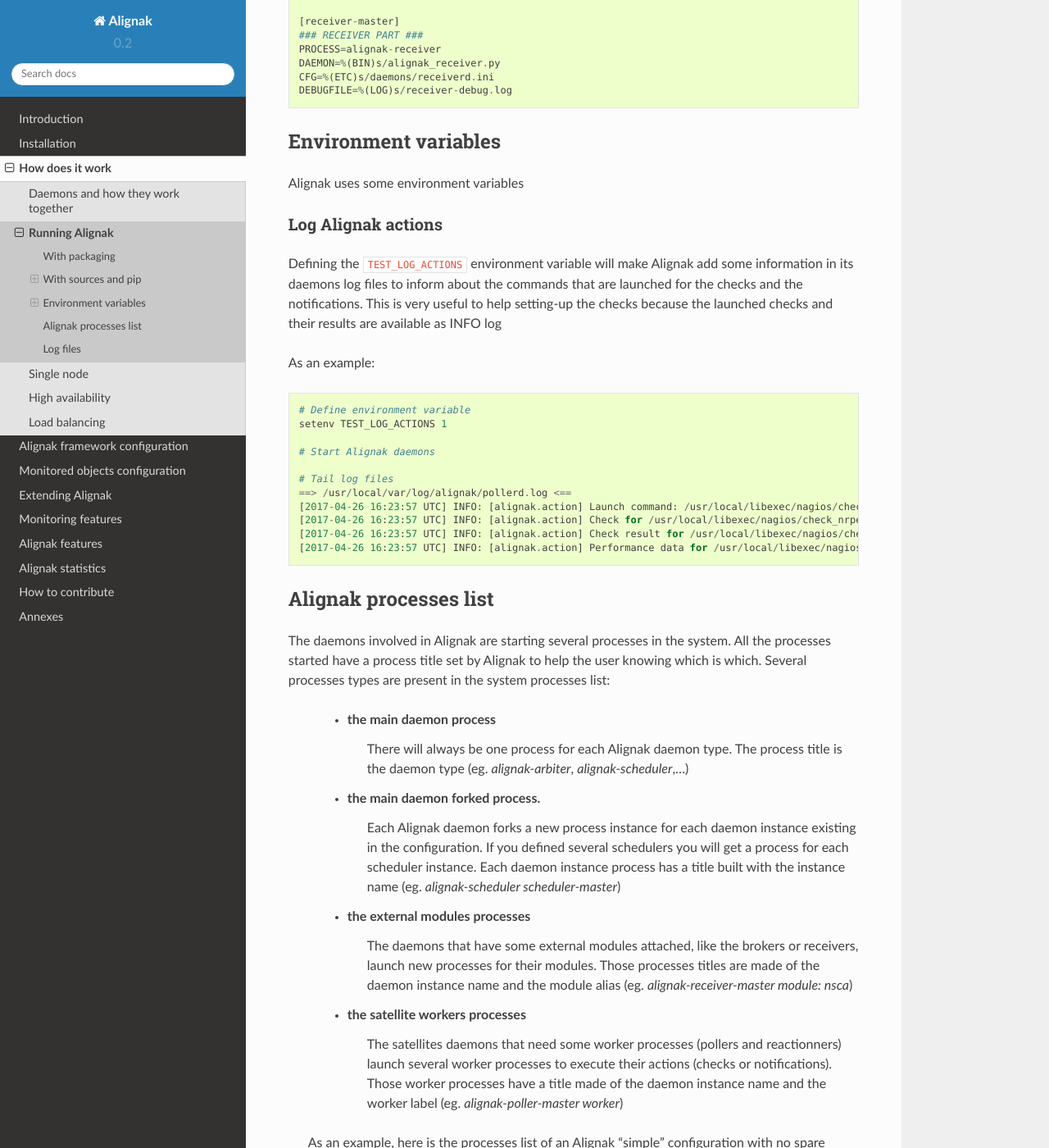
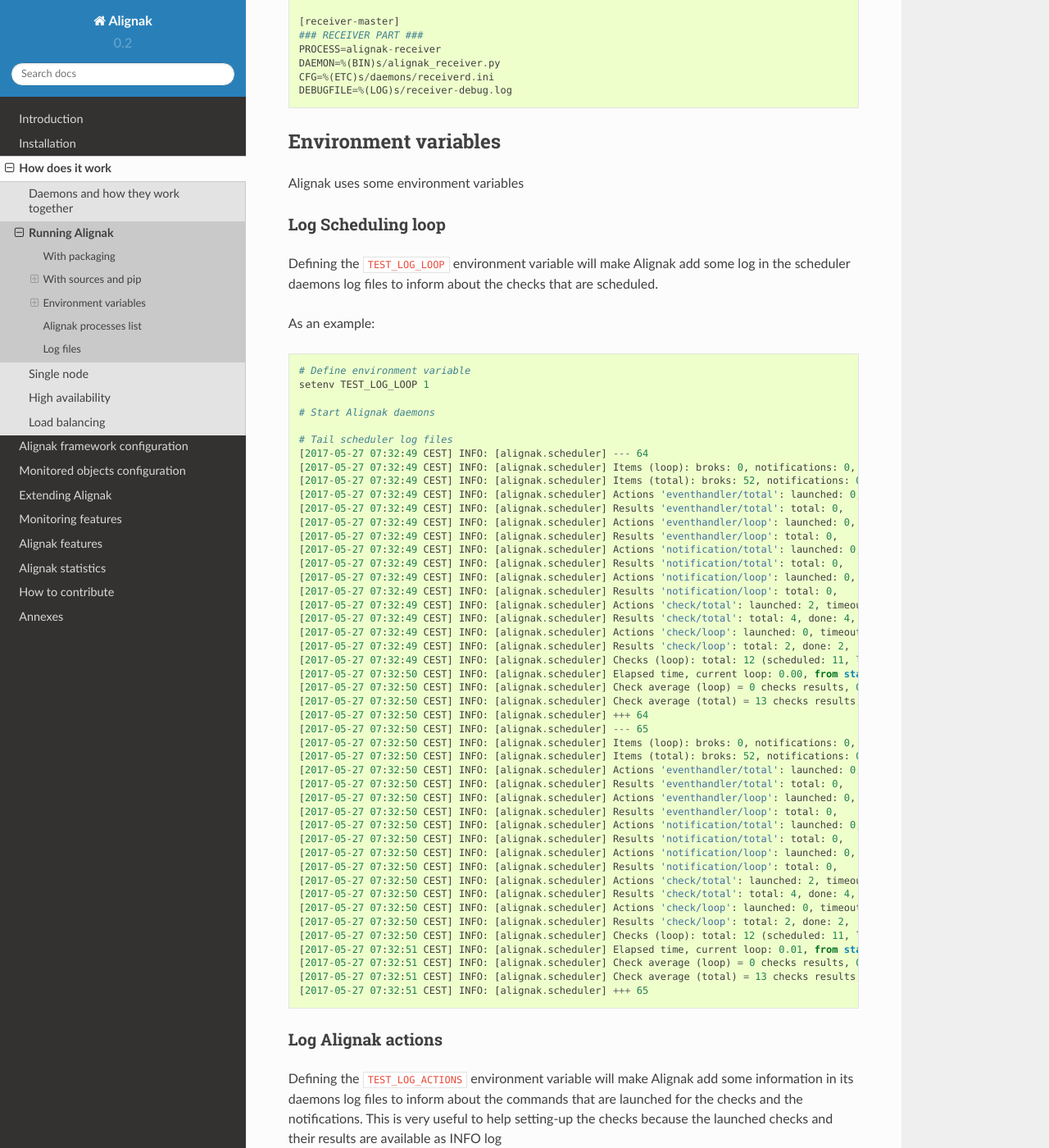
Before and after one commit to Alignak-monitoring/alignak-doc, a Sphinx documentation site: the page built from source/03_how_it_work/run_daemons.rst, in a window 1280 px wide and 1400 px high, scrolled down 5854 px. Shown: the whole window at 82% size. Built offline with Sphinx 7.4.7 and the Read the Docs theme 2.0.0, drawn with Linux system fonts in a browser that asks for light colours; pages that are not in the unit, such as notebooks, are missing from menus; some of the changed text lies outside the part shown.

Commit message:
Add information about TEST_LOG_ALERTS and TEST_LOG_NOTIFICATIONS environment variables

```diff
--- a/source/03_how_it_work/run_daemons.rst
+++ b/source/03_how_it_work/run_daemons.rst
@@ -294,12 +294,69 @@
 
 Alignak uses some environment variables
 
-.. note: Currently, only one environment variable exist ;)
+
+Log Scheduling loop
+-------------------
+
+Defining the ``TEST_LOG_LOOP`` environment variable will make Alignak add some log in the scheduler daemons log files to inform about the checks that are scheduled.
+
+As an example:
+::
+
+    # Define environment variable
+    setenv TEST_LOG_LOOP 1
+
+    # Start Alignak daemons
+
+    # Tail scheduler log files
+    [2017-05-27 07:32:49 CEST] INFO: [alignak.scheduler] --- 64
+    [2017-05-27 07:32:49 CEST] INFO: [alignak.scheduler] Items (loop): broks: 0, notifications: 0, checks: 0, internal checks: 0, event handlers: 0, external commands: 0
+    [2017-05-27 07:32:49 CEST] INFO: [alignak.scheduler] Items (total): broks: 52, notifications: 0, checks: 13, internal checks: 0, event handlers: 0, external commands: 0
+    [2017-05-27 07:32:49 CEST] INFO: [alignak.scheduler] Actions 'eventhandler/total': launched: 0, timeout: 0, executed: 0
+    [2017-05-27 07:32:49 CEST] INFO: [alignak.scheduler] Results 'eventhandler/total': total: 0,
+    [2017-05-27 07:32:49 CEST] INFO: [alignak.scheduler] Actions 'eventhandler/loop': launched: 0, timeout: 0, executed: 0
+    [2017-05-27 07:32:49 CEST] INFO: [alignak.scheduler] Results 'eventhandler/loop': total: 0,
+    [2017-05-27 07:32:49 CEST] INFO: [alignak.scheduler] Actions 'notification/total': launched: 0, timeout: 0, executed: 0
+    [2017-05-27 07:32:49 CEST] INFO: [alignak.scheduler] Results 'notification/total': total: 0,
+    [2017-05-27 07:32:49 CEST] INFO: [alignak.scheduler] Actions 'notification/loop': launched: 0, timeout: 0, executed: 0
+    [2017-05-27 07:32:49 CEST] INFO: [alignak.scheduler] Results 'notification/loop': total: 0,
+    [2017-05-27 07:32:49 CEST] INFO: [alignak.scheduler] Actions 'check/total': launched: 2, timeout: 0, executed: 2
+    [2017-05-27 07:32:49 CEST] INFO: [alignak.scheduler] Results 'check/total': total: 4, done: 4,
+    [2017-05-27 07:32:49 CEST] INFO: [alignak.scheduler] Actions 'check/loop': launched: 0, timeout: 0, executed: 0
+    [2017-05-27 07:32:49 CEST] INFO: [alignak.scheduler] Results 'check/loop': total: 2, done: 2,
+    [2017-05-27 07:32:49 CEST] INFO: [alignak.scheduler] Checks (loop): total: 12 (scheduled: 11, launched: 0, in poller: 0, timeout: 0, done: 0, zombies: 0)
+    [2017-05-27 07:32:50 CEST] INFO: [alignak.scheduler] Elapsed time, current loop: 0.00, from start: 63.20 (64 loops)
+    [2017-05-27 07:32:50 CEST] INFO: [alignak.scheduler] Check average (loop) = 0 checks results, 0.00 checks/s
+    [2017-05-27 07:32:50 CEST] INFO: [alignak.scheduler] Check average (total) = 13 checks results, 0.21 checks/s
+    [2017-05-27 07:32:50 CEST] INFO: [alignak.scheduler] +++ 64
+    [2017-05-27 07:32:50 CEST] INFO: [alignak.scheduler] --- 65
+    [2017-05-27 07:32:50 CEST] INFO: [alignak.scheduler] Items (loop): broks: 0, notifications: 0, checks: 0, internal checks: 0, event handlers: 0, external commands: 0
+    [2017-05-27 07:32:50 CEST] INFO: [alignak.scheduler] Items (total): broks: 52, notifications: 0, checks: 13, internal checks: 0, event handlers: 0, external commands: 0
+    [2017-05-27 07:32:50 CEST] INFO: [alignak.scheduler] Actions 'eventhandler/total': launched: 0, timeout: 0, executed: 0
+    [2017-05-27 07:32:50 CEST] INFO: [alignak.scheduler] Results 'eventhandler/total': total: 0,
+    [2017-05-27 07:32:50 CEST] INFO: [alignak.scheduler] Actions 'eventhandler/loop': launched: 0, timeout: 0, executed: 0
+    [2017-05-27 07:32:50 CEST] INFO: [alignak.scheduler] Results 'eventhandler/loop': total: 0,
+    [2017-05-27 07:32:50 CEST] INFO: [alignak.scheduler] Actions 'notification/total': launched: 0, timeout: 0, executed: 0
+    [2017-05-27 07:32:50 CEST] INFO: [alignak.scheduler] Results 'notification/total': total: 0,
+    [2017-05-27 07:32:50 CEST] INFO: [alignak.scheduler] Actions 'notification/loop': launched: 0, timeout: 0, executed: 0
+    [2017-05-27 07:32:50 CEST] INFO: [alignak.scheduler] Results 'notification/loop': total: 0,
+    [2017-05-27 07:32:50 CEST] INFO: [alignak.scheduler] Actions 'check/total': launched: 2, timeout: 0, executed: 2
+    [2017-05-27 07:32:50 CEST] INFO: [alignak.scheduler] Results 'check/total': total: 4, done: 4,
+    [2017-05-27 07:32:50 CEST] INFO: [alignak.scheduler] Actions 'check/loop': launched: 0, timeout: 0, executed: 0
+    [2017-05-27 07:32:50 CEST] INFO: [alignak.scheduler] Results 'check/loop': total: 2, done: 2,
+    [2017-05-27 07:32:50 CEST] INFO: [alignak.scheduler] Checks (loop): total: 12 (scheduled: 11, launched: 0, in poller: 0, timeout: 0, done: 0, zombies: 0)
+    [2017-05-27 07:32:51 CEST] INFO: [alignak.scheduler] Elapsed time, current loop: 0.01, from start: 64.21 (65 loops)
+    [2017-05-27 07:32:51 CEST] INFO: [alignak.scheduler] Check average (loop) = 0 checks results, 0.00 checks/s
+    [2017-05-27 07:32:51 CEST] INFO: [alignak.scheduler] Check average (total) = 13 checks results, 0.20 checks/s
+    [2017-05-27 07:32:51 CEST] INFO: [alignak.scheduler] +++ 65
+
 
 Log Alignak actions
 -------------------
 
 Defining the ``TEST_LOG_ACTIONS`` environment variable will make Alignak add some information in its daemons log files to inform about the commands that are launched for the checks and the notifications. This is very useful to help setting-up the checks because the launched checks and their results are available as INFO log
+
+If this variable is set to 'WARNING', the logs will be at the WARNING level, else INFO.
 
 As an example:
 ::
@@ -315,6 +372,14 @@
     [2017-04-26 16:23:57 UTC] INFO: [alignak.action] Check for /usr/local/libexec/nagios/check_nrpe -H 93.93.47.81 -t 10 -u -n -c check_zombie_procs exited with return code 0
     [2017-04-26 16:23:57 UTC] INFO: [alignak.action] Check result for /usr/local/libexec/nagios/check_nrpe -H 93.93.47.81 -t 10 -u -n -c check_zombie_procs: 0, PROCS OK: 0 processes with STATE = Z
     [2017-04-26 16:23:57 UTC] INFO: [alignak.action] Performance data for /usr/local/libexec/nagios/check_nrpe -H 93.93.47.81 -t 10 -u -n -c check_zombie_procs: procs=0;5;10;0;
+
+
+Log Alignak alerts and notifications
+------------------------------------
+
+Defining the ``TEST_LOG_ALERTS`` ``TEST_LOG_NOTIFICATIONS`` environment variables will make Alignak add some information in its daemons log files to inform about the alerts and notifications that are raised for the monitored hosts and services.
+
+If these variables are set to 'WARNING', the logs will be at the WARNING level, else INFO.
 
 
 Alignak processes list
```
